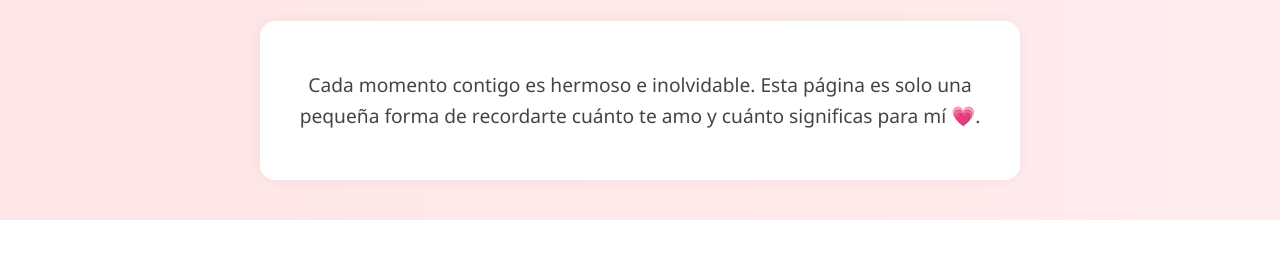
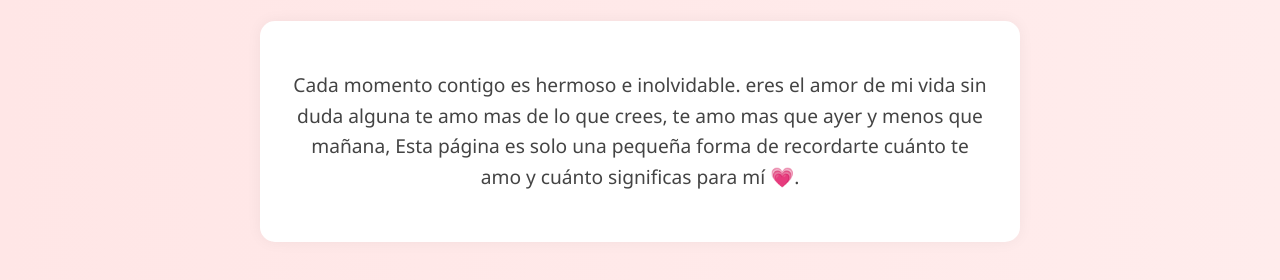
Before and after one commit to JoelBlackSto/pagina-mi-amor, a plain HTML site: page index.html in a window 1280 px wide. Shown: the part 1199-1479 px from the top of the page. Before the commit the page ends 1419 px from the top, so only its background shows below. Drawn offline with Linux system fonts and the light colour scheme.

Commit message:
Update index.html

```diff
--- a/index.html
+++ b/index.html
@@ -180,7 +180,8 @@
   <div class="text-content">
     <p>
       <!-- Tu texto especial aquí -->
-      Cada momento contigo es hermoso e inolvidable. Esta página es solo una pequeña
+      Cada momento contigo es hermoso e inolvidable. eres el amor de mi vida sin duda alguna
+      te amo mas de lo que crees, te amo mas que ayer y menos que mañana, Esta página es solo una pequeña
        forma de recordarte cuánto te amo y cuánto significas para mí 💗.
     </p>
   </div>
```
